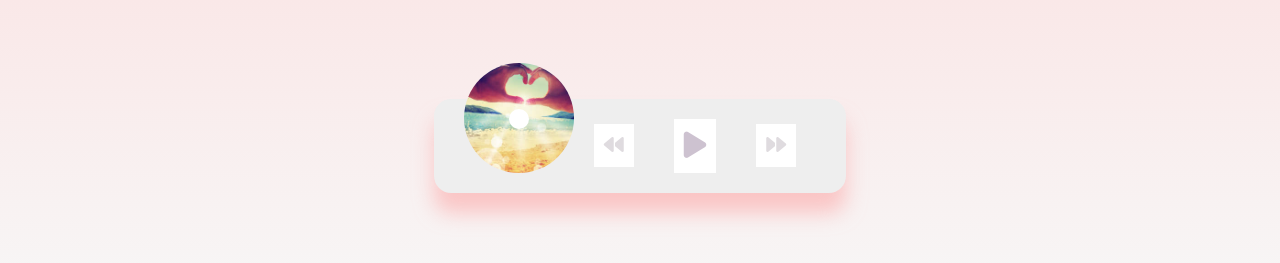
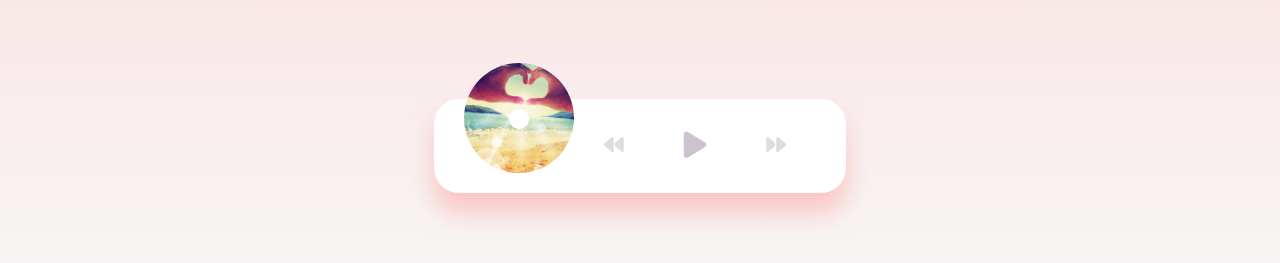
Before and after one commit to uterzic/music_player_js, a plain HTML site: page index.html in a window 1280 px wide. Shown: the part 295-558 px from the top of the page. Drawn offline with Linux system fonts and the light colour scheme.

Commit message:
Changed background-color of .music-container to white

```diff
--- a/style.css
+++ b/style.css
@@ -20,9 +20,9 @@ body {
 }
 
 .music-container {
-  background-color: #eee;
-  border-radius: 17px;
-  box-shadow: 0 20px 20px 0 rgba(252, 169, 169, 0.6);
+  background-color: white;
+  border-radius: 25px;
+  box-shadow: 0 20px 25px 0 rgba(252, 169, 169, 0.6);
   display: flex;
   padding: 20px 30px;
   position: relative;
```
